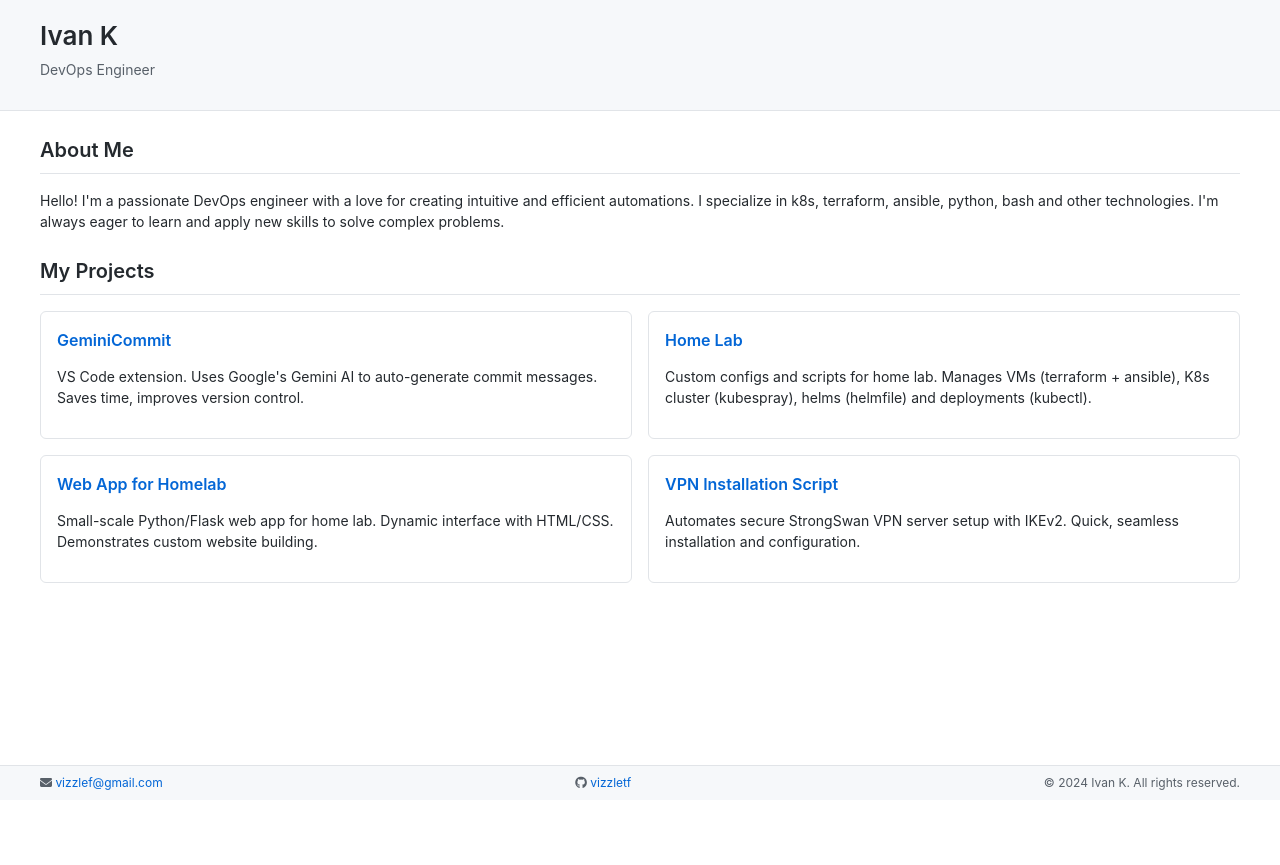
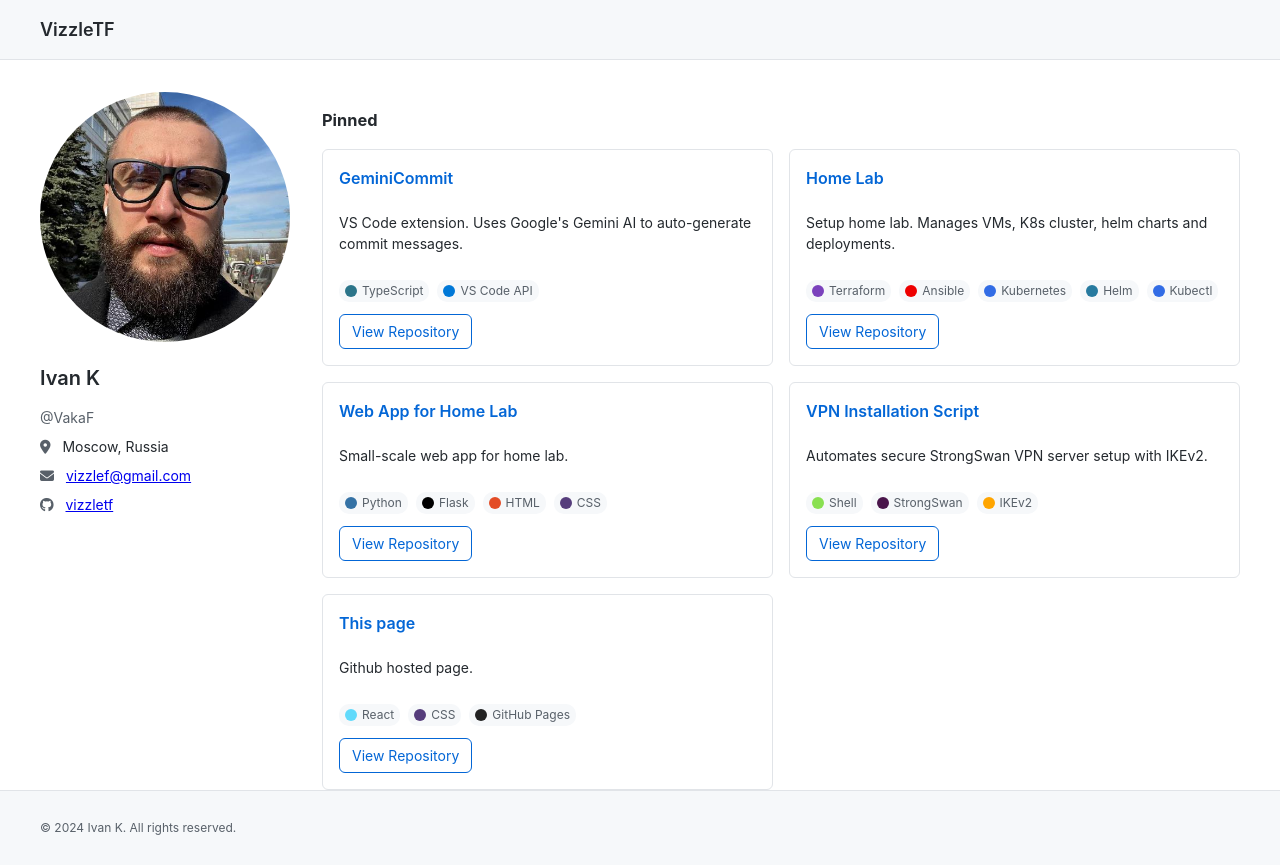
Before and after one commit to VizzleTF/vizzletf.github.io, a React (Create React App) app: page / in a window 1280 px wide. Before the commit the page ends 800 px from the top, so only its background shows below. Built offline with nearby package versions, Linux system fonts and the light colour scheme.

Commit message:
feat: Updated portfolio page
- Updated page layout and branding.
- Added project card hover effect.
- Implemented tool tags for each project.
- Consolidated projects into a single section.
- Removed About section.
- Updated footer with copyright notice.

```diff
--- a/src/App.css
+++ b/src/App.css
@@ -37,22 +37,56 @@ header {
     border-bottom: 1px solid var(--border-color);
 }
 
+.header-content {
+    display: flex;
+    justify-content: space-between;
+    align-items: center;
+}
+
 header h1 {
     margin: 0;
-    font-size: 26px;
+    font-size: 18px;
     font-weight: 600;
     color: var(--text-primary);
 }
 
-.subtitle {
-    font-size: 14px;
-    margin-top: 4px;
+.main-content {
+    display: flex;
+    padding-top: 32px;
+}
+
+.sidebar {
+    width: 250px;
+    margin-right: 32px;
+}
+
+.profile-image {
+    width: 100%;
+    border-radius: 50%;
+    margin-bottom: 16px;
+}
+
+.sidebar h2 {
+    margin-top: 0;
+    border-bottom: none;
+}
+
+.sidebar .username {
+    color: var(--text-secondary);
+    margin-top: -10px;
+}
+
+.sidebar p {
+    margin: 8px 0;
+}
+
+.sidebar i {
+    margin-right: 8px;
     color: var(--text-secondary);
 }
 
 main {
     flex: 1;
-    padding: 32px 0;
 }
 
 h2 {
@@ -79,6 +113,8 @@ h2 {
     padding: 16px;
     transition: background-color 0.2s ease;
     cursor: pointer;
+    display: flex;
+    flex-direction: column;
 }
 
 .project-card:hover {
@@ -93,33 +129,122 @@ h2 {
     font-weight: 600;
 }
 
-a {
+.project-footer {
+    margin-top: auto;
+    padding-top: 12px;
+}
+
+.tool-list {
+    display: flex;
+    flex-wrap: wrap;
+    gap: 8px;
+    margin-bottom: 12px;
+}
+
+.tool {
+    display: inline-flex;
+    align-items: center;
+    font-size: 12px;
+    color: var(--text-secondary);
+    background-color: var(--secondary-bg);
+    padding: 2px 6px;
+    border-radius: 10px;
+}
+
+.tool-color {
+    width: 12px;
+    height: 12px;
+    border-radius: 50%;
+    margin-right: 5px;
+}
+
+.tool-color.typescript {
+    background-color: #2b7489;
+}
+
+.tool-color.vs-code-api {
+    background-color: #0078D7;
+}
+
+.tool-color.terraform {
+    background-color: #7B42BC;
+}
+
+.tool-color.ansible {
+    background-color: #EE0000;
+}
+
+.tool-color.kubernetes {
+    background-color: #326CE5;
+}
+
+.tool-color.helm {
+    background-color: #277A9F;
+}
+
+.tool-color.kubectl {
+    background-color: #326CE5;
+}
+
+.tool-color.python {
+    background-color: #3572A5;
+}
+
+.tool-color.flask {
+    background-color: #000000;
+}
+
+.tool-color.html {
+    background-color: #e34c26;
+}
+
+.tool-color.css {
+    background-color: #563d7c;
+}
+
+.tool-color.shell {
+    background-color: #89e051;
+}
+
+.tool-color.strongswan {
+    background-color: #4A154B;
+}
+
+.tool-color.ikev2 {
+    background-color: #FFA500;
+}
+
+.tool-color.react {
+    background-color: #61DAFB;
+}
+
+.tool-color.github-pages {
+    background-color: #222222;
+}
+
+.repo-link {
+    display: inline-block;
     color: var(--accent-primary);
     text-decoration: none;
-    transition: color 0.2s ease;
+    padding: 6px 12px;
+    border: 1px solid var(--accent-primary);
+    border-radius: 6px;
+    transition: all 0.2s ease;
 }
 
-a:hover {
-    color: var(--accent-secondary);
-    text-decoration: underline;
+.repo-link:hover {
+    color: var(--primary-bg);
+    background-color: var(--accent-primary);
+    text-decoration: none;
 }
 
-.footer-container {
+footer {
     background-color: var(--secondary-bg);
     color: var(--text-secondary);
-    padding: 8px 0;
+    padding: 16px 0;
+    margin-top: auto;
     font-size: 12px;
     border-top: 1px solid var(--border-color);
-}
-
-#contact {
-    display: flex;
-    justify-content: space-between;
-    align-items: center;
-}
-
-#contact p {
-    margin: 0;
 }
 
 .popup {
@@ -177,16 +302,17 @@ a:hover {
 }
 
 @media (max-width: 768px) {
+    .main-content {
+        flex-direction: column;
+    }
+
+    .sidebar {
+        width: 100%;
+        margin-right: 0;
+        margin-bottom: 32px;
+    }
+
     .project-grid {
         grid-template-columns: 1fr;
     }
-
-    #contact {
-        flex-direction: column;
-        align-items: flex-start;
-    }
-
-    #contact p {
-        margin: 4px 0;
-    }
 }
--- a/src/App.js
+++ b/src/App.js
@@ -1,13 +1,13 @@
-import React from 'react';
+import React, { useState } from 'react';
 import Header from './components/Header';
-import About from './components/About';
+import Sidebar from './components/Sidebar';
 import Projects from './components/Projects';
 import Footer from './components/Footer';
 import Popup from './components/Popup';
 import './App.css';
 
 function App() {
-    const [popupUrl, setPopupUrl] = React.useState(null);
+    const [popupUrl, setPopupUrl] = useState(null);
 
     const openPopup = (url) => {
         setPopupUrl(url);
@@ -20,10 +20,12 @@ function App() {
     return (
         <div className="App">
             <Header />
-            <main className="container">
-                <About />
-                <Projects openPopup={openPopup} />
-            </main>
+            <div className="main-content container">
+                <Sidebar />
+                <main>
+                    <Projects openPopup={openPopup} />
+                </main>
+            </div>
             <Footer />
             {popupUrl && <Popup url={popupUrl} onClose={closePopup} />}
         </div>
--- a/src/components/About.js
+++ /dev/null
@@ -1,12 +0,0 @@
-import React from 'react';
-
-function About() {
-    return (
-        <section id="about">
-            <h2>About Me</h2>
-            <p>Hello! I'm a passionate DevOps engineer with a love for creating intuitive and efficient automations. I specialize in k8s, terraform, ansible, python, bash and other technologies. I'm always eager to learn and apply new skills to solve complex problems.</p>
-        </section>
-    );
-}
-
-export default About;
--- a/src/components/Footer.js
+++ b/src/components/Footer.js
@@ -2,13 +2,11 @@ import React from 'react';
 
 function Footer() {
     return (
-        <div className="footer-container">
-            <div className="container" id="contact">
-                <p><i className="fas fa-envelope"></i> <a href="mailto:vizzlef@gmail.com">vizzlef@gmail.com</a></p>
-                <p><i className="fab fa-github"></i> <a href="https://github.com/vizzletf" target="_blank" rel="noopener noreferrer">vizzletf</a></p>
+        <footer>
+            <div className="container">
                 <p>&copy; 2024 Ivan K. All rights reserved.</p>
             </div>
-        </div>
+        </footer>
     );
 }
 
--- a/src/components/Header.js
+++ b/src/components/Header.js
@@ -3,9 +3,10 @@ import React from 'react';
 function Header() {
     return (
         <header>
-            <div className="container">
-                <h1>Ivan K</h1>
-                <p className="subtitle">DevOps Engineer</p>
+            <div className="container header-content">
+                <div className="logo">
+                    <h1>VizzleTF</h1>
+                </div>
             </div>
         </header>
     );
--- a/src/components/Projects.js
+++ b/src/components/Projects.js
@@ -4,34 +4,68 @@ function Projects({ openPopup }) {
     const projects = [
         {
             title: "GeminiCommit",
-            description: "VS Code extension. Uses Google's Gemini AI to auto-generate commit messages. Saves time, improves version control.",
-            url: "https://vizzletf.github.io/GeminiCommit/"
+            description: "VS Code extension. Uses Google's Gemini AI to auto-generate commit messages.",
+            url: "https://vizzletf.github.io/GeminiCommit/",
+            repo_url: "https://github.com/VizzleTF/GeminiCommit",
+            tools: ["TypeScript", "VS Code API"]
         },
         {
             title: "Home Lab",
-            description: "Custom configs and scripts for home lab. Manages VMs (terraform + ansible), K8s cluster (kubespray), helms (helmfile) and deployments (kubectl).",
-            url: "https://vizzletf.github.io/home_proxmox/"
+            description: "Setup home lab. Manages VMs, K8s cluster, helm charts and deployments.",
+            url: "https://vizzletf.github.io/home_proxmox/",
+            repo_url: "https://github.com/VizzleTF/home_proxmox",
+            tools: ["Terraform", "Ansible", "Kubernetes", "Helm", "Kubectl"]
         },
         {
-            title: "Web App for Homelab",
-            description: "Small-scale Python/Flask web app for home lab. Dynamic interface with HTML/CSS. Demonstrates custom website building.",
-            url: "https://vizzletf.github.io/home_lab/"
+            title: "Web App for Home Lab",
+            description: "Small-scale web app for home lab.",
+            url: "https://vizzletf.github.io/home_lab/",
+            repo_url: "https://github.com/VizzleTF/home_lab",
+            tools: ["Python", "Flask", "HTML", "CSS"]
         },
         {
             title: "VPN Installation Script",
-            description: "Automates secure StrongSwan VPN server setup with IKEv2. Quick, seamless installation and configuration.",
-            url: "https://vizzletf.github.io/StrongSwan_VPN/"
+            description: "Automates secure StrongSwan VPN server setup with IKEv2.",
+            url: "https://vizzletf.github.io/StrongSwan_VPN/",
+            repo_url: "https://github.com/VizzleTF/StrongSwan_VPN",
+            tools: ["Shell", "StrongSwan", "IKEv2"]
+        },
+        {
+            title: "This page",
+            description: "Github hosted page.",
+            url: "https://vizzletf.github.io",
+            repo_url: "https://github.com/VizzleTF/vizzletf.github.io",
+            tools: ["React", "CSS", "GitHub Pages"]
         }
     ];
 
     return (
-        <section id="projects">
-            <h2>My Projects</h2>
+        <section className="projects">
+            <h3>Pinned</h3>
             <div className="project-grid">
                 {projects.map((project, index) => (
                     <div key={index} className="project-card" onClick={() => openPopup(project.url)}>
                         <h3>{project.title}</h3>
                         <p>{project.description}</p>
+                        <div className="project-footer">
+                            <div className="tool-list">
+                                {project.tools.map((tool, toolIndex) => (
+                                    <span key={toolIndex} className="tool">
+                                        <span className={`tool-color ${tool.toLowerCase().replace(/\s+/g, '-')}`}></span>
+                                        {tool}
+                                    </span>
+                                ))}
+                            </div>
+                            <a
+                                href={project.repo_url}
+                                className="repo-link"
+                                target="_blank"
+                                rel="noopener noreferrer"
+                                onClick={(e) => e.stopPropagation()}
+                            >
+                                View Repository
+                            </a>
+                        </div>
                     </div>
                 ))}
             </div>
--- /dev/null
+++ b/src/components/Sidebar.js
@@ -0,0 +1,24 @@
+import React from 'react';
+
+function Sidebar() {
+    return (
+        <aside className="sidebar">
+            <img src="/profile.jpg" alt="Ivan K" className="profile-image" />
+            <h2>Ivan K</h2>
+            <p className="username">@VakaF</p>
+            <div className="contact-info">
+                <p>
+                    <i className="fas fa-map-marker-alt"></i> Moscow, Russia
+                </p>
+                <p>
+                    <i className="fas fa-envelope"></i> <a href="mailto:vizzlef@gmail.com">vizzlef@gmail.com</a>
+                </p>
+                <p>
+                    <i className="fab fa-github"></i> <a href="https://github.com/vizzletf" target="_blank" rel="noopener noreferrer">vizzletf</a>
+                </p>
+            </div>
+        </aside>
+    );
+}
+
+export default Sidebar;
```
Also changed, not shown: public/index.html (+2 -25 lines), public/profile.jpg (added).
